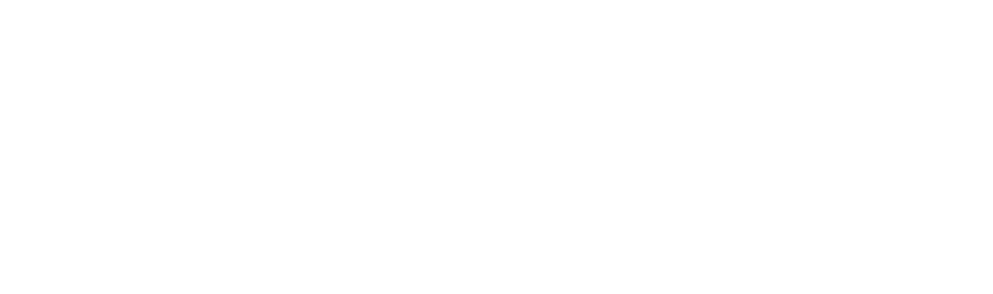
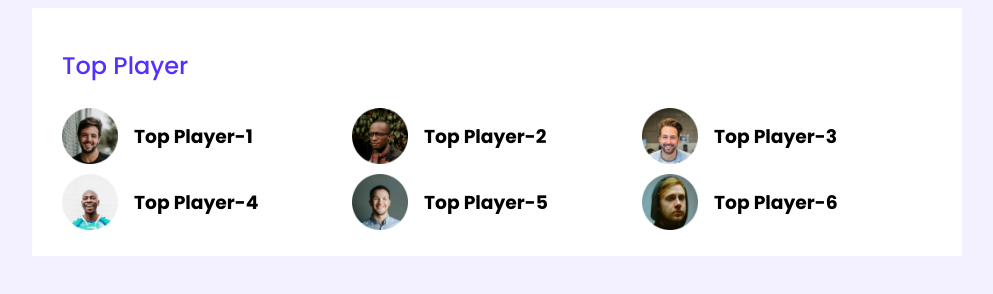
Before and after one commit to yhmunna1/leader-board-ccs3, a plain HTML site: page index.html in a window 1280 px wide. Shown: the whole page, without its empty margins (143-1136 px from the left). Drawn offline with Linux system fonts and the light colour scheme.

Commit message:
top-player

```diff
--- a/index.html
+++ b/index.html
@@ -11,6 +11,47 @@
 </head>
 
 <body>
+    <!-- Header Start -->
+    <header>
+
+    </header>
+    <!-- Header End -->
+    <!-- Top Player & Top Blog -->
+    <!-- Start Top Player -->
+    <main>
+        <section class="container">
+            <div class="top-players">
+                <h2 class="section-title">Top Player</h2>
+                <div class="players">
+                    <div class="player">
+                        <img src="images/players/player-1.png" alt="">
+                        <h3 class="player-name">Top Player-1</h3>
+                    </div>
+                    <div class="player">
+                        <img src="images/players/player-2.png" alt="">
+                        <h3 class="player-name">Top Player-2</h3>
+                    </div>
+                    <div class="player">
+                        <img src="images/players/player-3.png" alt="">
+                        <h3 class="player-name">Top Player-3</h3>
+                    </div>
+                    <div class="player">
+                        <img src="images/players/player-4.png" alt="">
+                        <h3 class="player-name">Top Player-4</h3>
+                    </div>
+                    <div class="player">
+                        <img src="images/players/player-5.png" alt="">
+                        <h3 class="player-name">Top Player-5</h3>
+                    </div>
+                    <div class="player">
+                        <img src="images/players/player-6.png" alt="">
+                        <h3 class="player-name">Top Player-6</h3>
+                    </div>
+                </div>
+            </div>
+        </section>
+    </main>
+    <!-- End Top Player -->
 
 </body>
 
--- a/style/style.css
+++ b/style/style.css
@@ -0,0 +1,37 @@
+@import url('https://fonts.googleapis.com/css2?family=Poppins:ital,wght@0,400;0,500;0,600;0,700;0,800;1,700&display=swap');
+
+body{
+    background-color: #F3F1FF;
+    font-family: 'Poppins', sans-serif;
+}
+main{
+    display: flex;
+    justify-content: center;
+}
+.container{
+    background-color: #FFFFFF;
+    width: 870px;
+    padding: 20px 30px;
+
+}
+.section-title{
+    color: #562EFF;
+    font-weight: 500;
+    font-size: 24px;
+}
+.players{
+    display: grid;
+    grid-template-columns: repeat(3, 1fr);
+}
+.player img{
+    width: 56px;
+    height: 56px;
+}
+.player-name{
+    margin-left: 16px;
+}
+
+.player{
+    display: flex;
+    align-items: center;
+}
```
